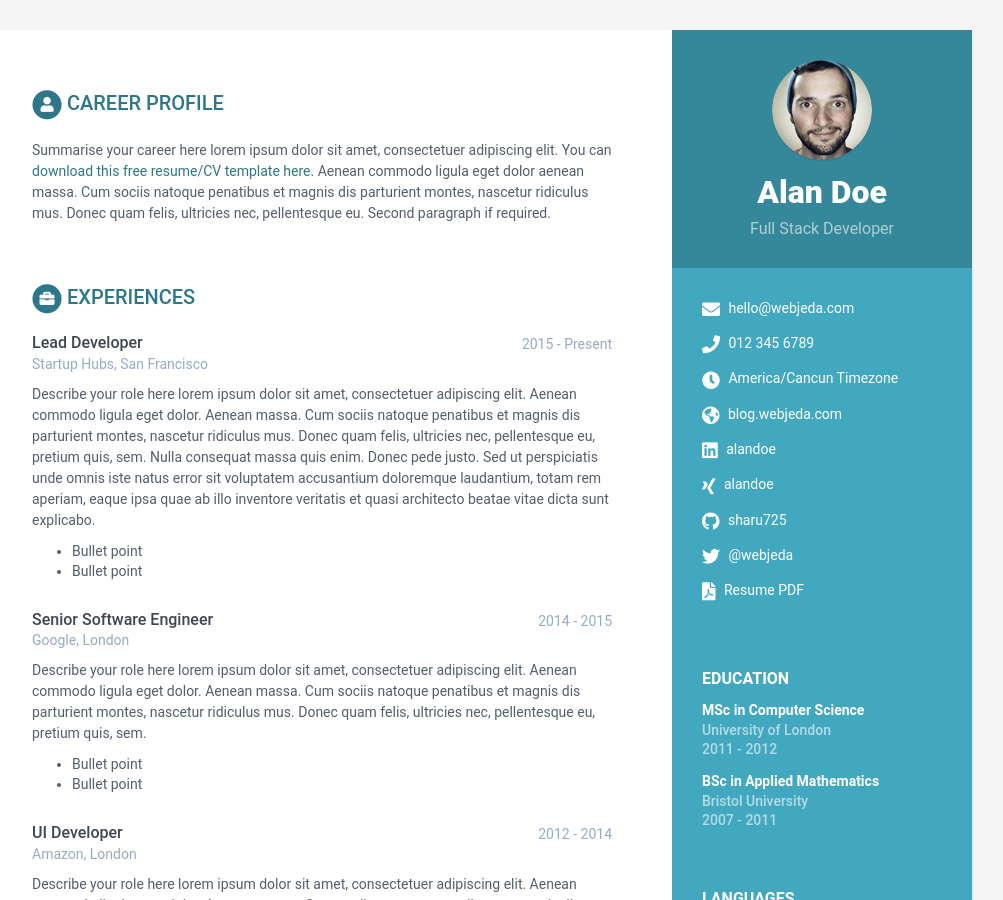
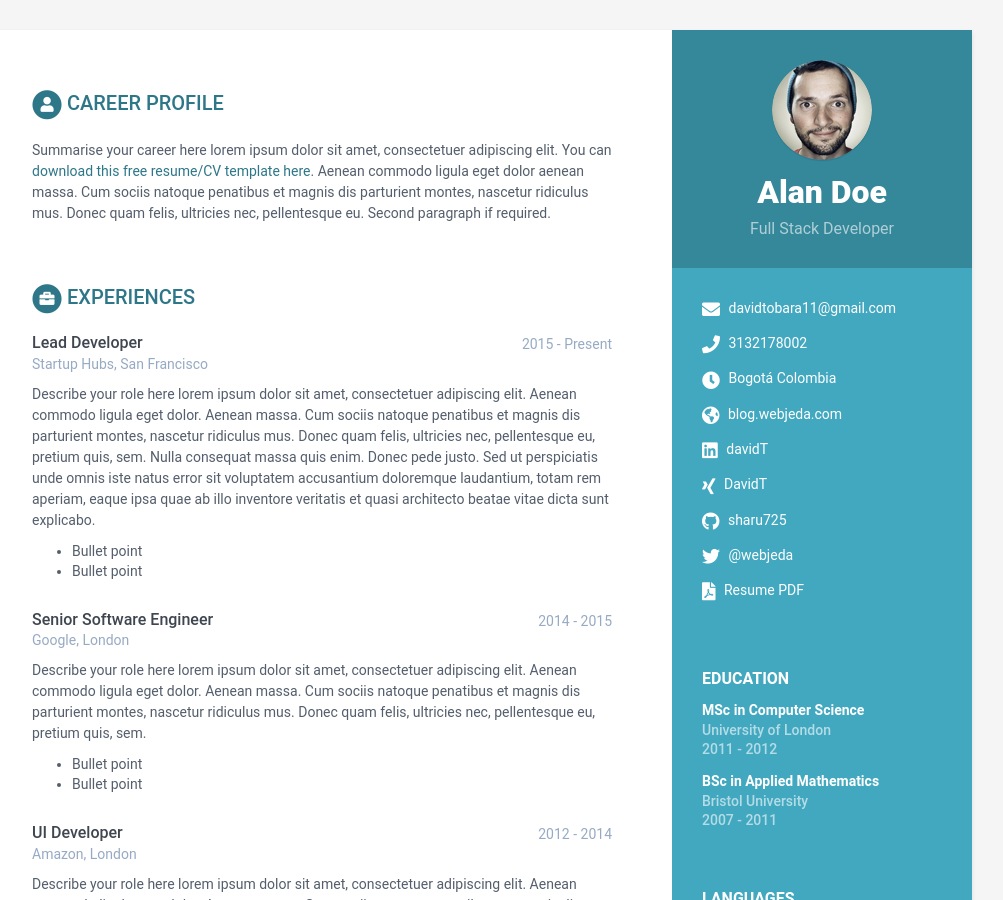
Before and after one commit to davidta19/CV_Backlogs_Tobar, a Jekyll site: the page built from index.html, in a window 1280 px wide and 900 px high. Shown: the whole window, without its empty margins (168-1171 px from the left). Built offline with Jekyll 4.4.1, drawn with Linux system fonts in a browser that asks for light colours.

Commit message:
Cambio de datos personales de contacto

```diff
--- a/_data/data.yml
+++ b/_data/data.yml
@@ -13,13 +13,13 @@ sidebar:
     avatar: profile.png  #place a 100x100 picture inside /assets/images/ folder and provide the name of the file below
 
     # Sidebar links
-    email: hello@webjeda.com
-    phone: 012 345 6789
-    timezone: America/Cancun Timezone
+    email: davidtobara11@gmail.com
+    phone: 3132178002
+    timezone: Bogotá Colombia
     citizenship:
     website: blog.webjeda.com #do not add http://
-    linkedin: alandoe
-    xing: alandoe
+    linkedin: davidT
+    xing: DavidT
     github: sharu725
     telegram: # add your nickname without '@' sign
     gitlab:
```
